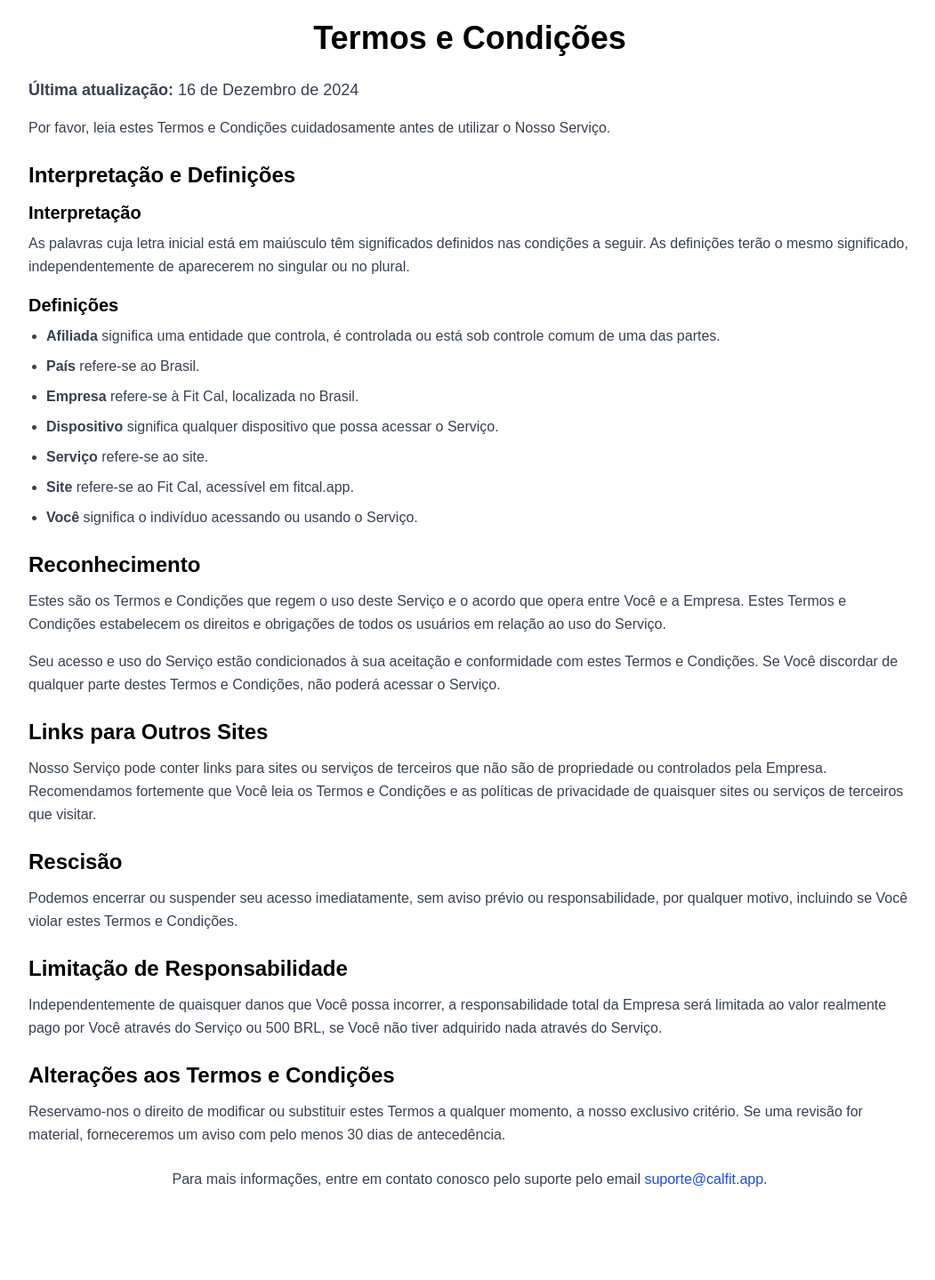
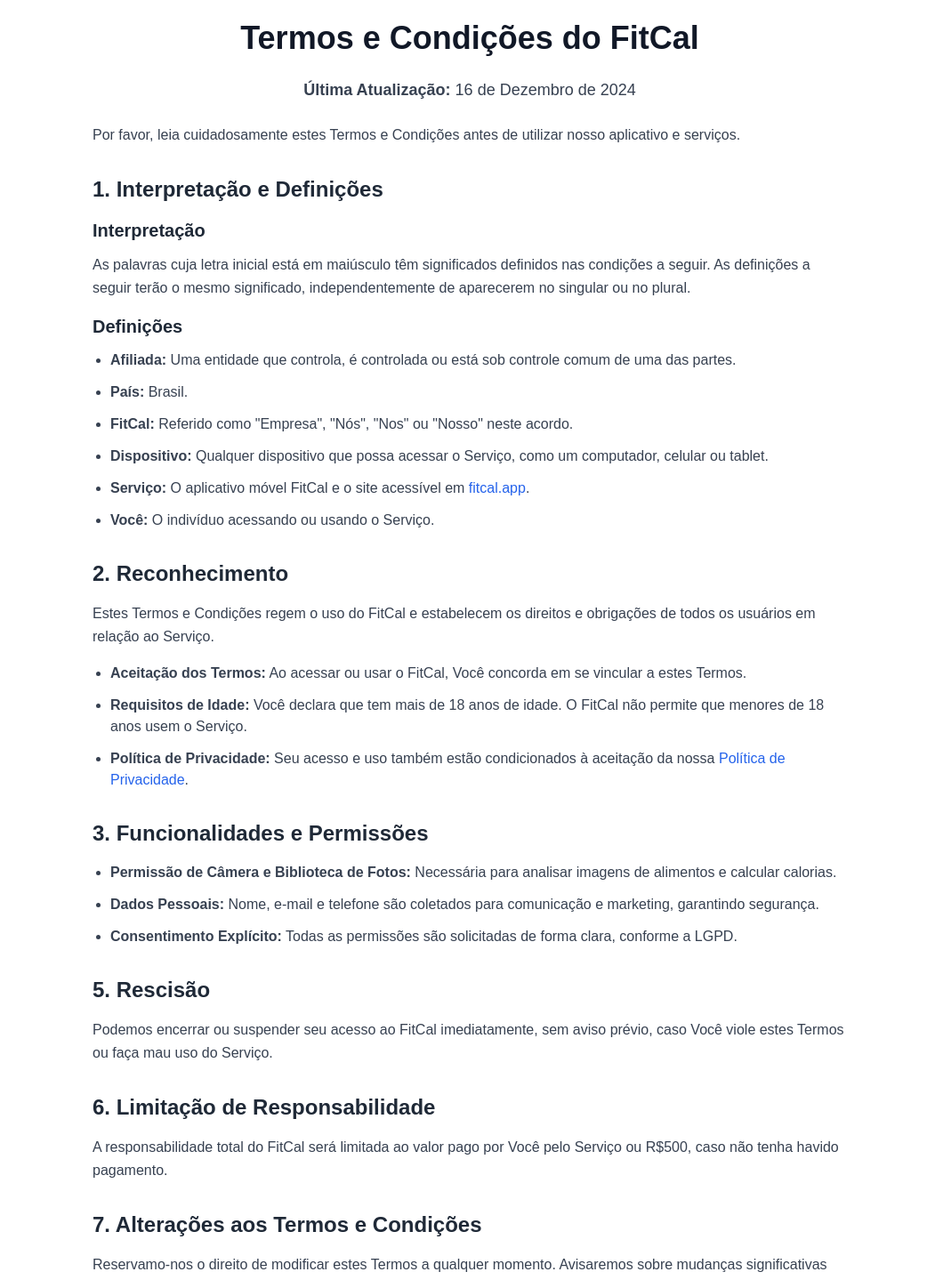
Before and after one commit to vitormusolino/Cal-fit, a React (Vite) app: page /tos in a window 1280 px wide. Shown: the part 120-1559 px from the top of the page at 89% size, without its empty margins (112-1163 px from the left). Built offline with nearby package versions, Linux system fonts and the light colour scheme; a web font is replaced by a local one.

Commit message:
Add files via upload

```diff
--- a/src/pages/Privacidade.jsx
+++ b/src/pages/Privacidade.jsx
@@ -1,109 +1,140 @@
-function Privacidade() {
-    return ( <>
-                <div className="container mx-auto px-4 py-8 max-w-5xl">
+import React from "react";
 
-                    <h1 className="text-3xl md:text-4xl font-bold mb-6 text-center">
+function PoliticaPrivacidade() {
+    return (
+        <div className="container mx-auto px-6 py-8 max-w-4xl">
+            <h1 className="text-3xl md:text-4xl font-bold mb-6 text-center text-gray-900">
                 Política de Privacidade
             </h1>
-
-
-                    <p className="text-lg text-gray-700 mb-4 font-semibold">
-                        Última atualização: <span className="font-normal">16 de Dezembro de 2024</span>
+            <p className="text-lg text-gray-700 mb-6 font-semibold text-center">
+                Última atualização:{" "}
+                <span className="font-normal">16 de Dezembro de 2024</span>
+            </p>
+            <p className="text-gray-700 leading-relaxed mb-8">
+                Esta Política de Privacidade descreve nossas políticas e procedimentos sobre a coleta, uso e divulgação
+                de suas informações ao utilizar nosso Serviço, informando sobre seus direitos de privacidade e como a
+                lei protege você. Utilizamos seus dados pessoais para fornecer e melhorar o Serviço. Ao utilizar o
+                Serviço, você concorda com a coleta e o uso de informações de acordo com esta Política de Privacidade.
             </p>
 
-
-                    <p className="text-gray-700 leading-relaxed mb-6">
-                        Esta Política de Privacidade descreve nossas políticas e procedimentos sobre a coleta, uso e
-                        divulgação de suas informações ao utilizar nosso Serviço, informando sobre seus direitos de
-                        privacidade e como a lei protege você. Utilizamos seus dados pessoais para fornecer e
-                        melhorar o Serviço. Ao utilizar o Serviço, você concorda com a coleta e o uso de informações
-                        de acordo com esta Política de Privacidade.
+            <section className="mb-8">
+                <h2 className="text-2xl font-bold mb-4 text-gray-800">Interpretação e Definições</h2>
+                <h3 className="text-xl font-semibold mb-3 text-gray-800">Interpretação</h3>
+                <p className="text-gray-700 leading-relaxed mb-4">
+                    As palavras cuja inicial está em maiúscula têm significados definidos nas condições descritas a
+                    seguir. As definições terão o mesmo significado, independentemente de aparecerem no singular ou no
+                    plural.
                 </p>
-
-
-                    <section className="mb-6">
-                        <h2 className="text-2xl font-bold mb-3">Interpretação e Definições</h2>
-                        <h3 className="text-xl font-semibold mb-2">Interpretação</h3>
-                        <p className="text-gray-700 leading-relaxed mb-4">
-                        As palavras cuja inicial está em maiúscula têm significados definidos nas condições
-                        descritas a seguir. As definições terão o mesmo significado, independentemente de
-                        aparecerem no singular ou no plural.
-                        </p>
-                        <h3 className="text-xl font-semibold mb-2">Definições</h3>
-                        <ul className="list-disc pl-5 text-gray-700 leading-relaxed space-y-2">
+                <h3 className="text-xl font-semibold mb-3 text-gray-800">Definições</h3>
+                <ul className="list-disc pl-5 space-y-3 text-gray-700">
                     <li>
-                            <strong>Conta</strong> significa uma conta única criada para você acessar nosso Serviço
-                            ou partes do Serviço.
+                        <strong>Conta:</strong> Uma conta única criada para você acessar nosso Serviço ou partes do Serviço.
                     </li>
                     <li>
-                            <strong>Afiliada</strong> significa uma entidade que controla, é controlada por ou está
-                            sob controle comum com uma das partes.
+                        <strong>Afiliada:</strong> Uma entidade que controla, é controlada por ou está sob controle comum
+                        com uma das partes.
                     </li>
                     <li>
-                            <strong>Empresa</strong> refere-se à Fit Cal, com sede no Brasil.
+                        <strong>Empresa:</strong> Refere-se ao FitCal, com sede no Brasil.
                     </li>
                     <li>
-                            <strong>Cookies</strong> são pequenos arquivos colocados no seu dispositivo por um site.
+                        <strong>Cookies:</strong> Pequenos arquivos colocados no seu dispositivo contendo informações
+                        sobre seu histórico de navegação.
                     </li>
                     <li>
-                            <strong>País</strong> refere-se ao Brasil.
+                        <strong>Dispositivo:</strong> Qualquer dispositivo que possa acessar o Serviço, como um
+                        computador, celular ou tablet digital.
                     </li>
                     <li>
-                            <strong>Dispositivo</strong> significa qualquer dispositivo que possa acessar o Serviço.
+                        <strong>Serviço:</strong> Refere-se ao site e/ou aplicativo FitCal.
                     </li>
                     <li>
-                            <strong>Dados Pessoais</strong> são quaisquer informações relacionadas a um indivíduo
-                            identificado ou identificável.
+                        <strong>Você:</strong> O indivíduo que acessa ou usa o Serviço.
                     </li>
                 </ul>
             </section>
 
-                    <section className="mb-6">
-                        <h2 className="text-2xl font-bold mb-3">Coleta e Uso de seus Dados Pessoais</h2>
-                        <h3 className="text-xl font-semibold mb-2">Tipos de Dados Coletados</h3>
-                        <h4 className="font-semibold">Dados Pessoais</h4>
+            <section className="mb-8">
+                <h2 className="text-2xl font-bold mb-4 text-gray-800">Coleta e Uso de seus Dados Pessoais</h2>
+                <h3 className="text-xl font-semibold mb-3 text-gray-800">Tipos de Dados Coletados</h3>
                 <p className="text-gray-700 leading-relaxed mb-4">
-                        Podemos solicitar informações pessoais identificáveis, incluindo:
+                    Ao usar nosso Serviço, podemos solicitar que você nos forneça informações pessoais identificáveis,
+                    incluindo:
                 </p>
-                        <ul className="list-disc pl-5 text-gray-700 leading-relaxed space-y-2">
+                <ul className="list-disc pl-5 space-y-3 text-gray-700">
                     <li>Endereço de e-mail</li>
                     <li>Nome e sobrenome</li>
                     <li>Número de telefone</li>
-                        <li>Dados de Uso</li>
+                    <li>Data de nascimento</li>
+                    <li>Informações de endereço</li>
+                    <li>Dados nutricionais informados por você</li>
                 </ul>
-
-                        <h4 className="font-semibold mt-4">Dados de Uso</h4>
-                        <p className="text-gray-700 leading-relaxed">
-                        Incluem informações coletadas automaticamente, como endereço IP, tipo de navegador, tempo
-                        gasto em páginas, entre outros dados.
+                <p className="text-gray-700 leading-relaxed mt-4">
+                    Além disso, coletamos automaticamente Dados de Uso, como informações sobre seu dispositivo, tipo e
+                    versão do navegador, páginas visitadas, e tempo gasto no Serviço.
                 </p>
             </section>
 
-                    <section className="mb-6">
-                        <h2 className="text-2xl font-bold mb-3">Retenção de Dados</h2>
+            <section className="mb-8">
+                <h3 className="text-xl font-semibold mb-3 text-gray-800">Tecnologias de Rastreamento e Cookies</h3>
+                <p className="text-gray-700 leading-relaxed mb-4">
+                    Usamos Cookies e tecnologias semelhantes para monitorar a atividade em nosso Serviço. Tipos de Cookies:
+                </p>
+                <ul className="list-disc pl-5 space-y-3 text-gray-700">
+                    <li>
+                        <strong>Cookies Essenciais:</strong> Necessários para o funcionamento do Serviço.
+                    </li>
+                    <li>
+                        <strong>Cookies de Funcionalidade:</strong> Melhoram a experiência do usuário.
+                    </li>
+                    <li>
+                        <strong>Cookies de Análise:</strong> Coletam informações para análise de uso e desempenho.
+                    </li>
+                    <li>
+                        <strong>Cookies de Aceitação de Política:</strong> Armazenam suas preferências sobre aceitação de termos.
+                    </li>
+                </ul>
+            </section>
+
+            <section className="mb-8">
+                <h2 className="text-2xl font-bold mb-4 text-gray-800">Uso de seus Dados Pessoais</h2>
                 <p className="text-gray-700 leading-relaxed">
-                        Os Dados Pessoais serão retidos pelo tempo necessário para cumprir as finalidades desta
-                        Política de Privacidade, ou conforme exigido por lei.
+                    A Empresa pode usar os Dados Pessoais para diversas finalidades, incluindo:
+                </p>
+                <ul className="list-disc pl-5 space-y-3 text-gray-700">
+                    <li>Fornecer e manter o Serviço.</li>
+                    <li>Gerenciar sua Conta e fornecer funcionalidades exclusivas.</li>
+                    <li>Executar contratos e processar compras.</li>
+                    <li>Contatá-lo sobre atualizações ou promoções.</li>
+                    <li>Personalizar sua experiência no Serviço.</li>
+                    <li>Realizar análises para melhorar o Serviço.</li>
+                </ul>
+            </section>
+
+            <section className="mb-8">
+                <h2 className="text-2xl font-bold mb-4 text-gray-800">Compartilhamento de Dados Pessoais</h2>
+                <p className="text-gray-700 leading-relaxed">
+                    Seus dados pessoais podem ser compartilhados em situações como:
+                </p>
+                <ul className="list-disc pl-5 space-y-3 text-gray-700">
+                    <li>Com Fornecedores de Serviços.</li>
+                    <li>Para Cumprir Obrigações Legais.</li>
+                    <li>Com Afiliadas.</li>
+                    <li>Em Caso de Fusões ou Aquisições.</li>
+                </ul>
+            </section>
+
+            <section className="mb-8">
+                <h2 className="text-2xl font-bold mb-4 text-gray-800">Alterações nesta Política de Privacidade</h2>
+                <p className="text-gray-700 leading-relaxed">
+                    Podemos atualizar esta Política periodicamente. Recomendamos revisar esta página regularmente para
+                    quaisquer alterações.
                 </p>
             </section>
 
-
-                    <section className="mb-6">
-                        <h2 className="text-2xl font-bold mb-3">Alterações nesta Política de Privacidade</h2>
-                        <p className="text-gray-700 leading-relaxed">
-                        Podemos atualizar esta Política periodicamente. Quaisquer alterações serão notificadas
-                        neste site, com a data de atualização ajustada no topo desta página.
-                        </p>
-                    </section>
-
-
-                    <section>
-                        <p className="text-gray-700 leading-relaxed text-center">
-                        Para mais informações, entre em contato conosco pelo suporte pelo email <a href="mailto:suporte@calfit.app" className="text-blue-700 hover:underline">suporte@calfit.app</a>.
-                        </p>
-                    </section>
+            <p className="text-center text-gray-700 mt-6">Obrigado por confiar no FitCal!</p>
         </div>
-            </> );
+    );
 }
 
-export default Privacidade;
+export default PoliticaPrivacidade;
--- a/src/pages/Termos.jsx
+++ b/src/pages/Termos.jsx
@@ -1,123 +1,123 @@
-function Termos() {
+import React from "react";
 
-    return ( <>
-                <div className="container mx-auto px-4 py-8 max-w-5xl">
-
-                    <h1 className="text-3xl md:text-4xl font-bold mb-6 text-center">
-                        Termos e Condições
+function TermosCondicoes() {
+    return (
+        <div className="container mx-auto px-6 py-8 max-w-4xl">
+            <h1 className="text-3xl md:text-4xl font-bold mb-6 text-center text-gray-900">
+                Termos e Condições do FitCal
             </h1>
-
-
-                    <p className="text-lg text-gray-700 mb-4 font-semibold">
-                        Última atualização: <span className="font-normal">16 de Dezembro de 2024</span>
+            <p className="text-lg text-gray-700 mb-6 font-semibold text-center">
+                Última Atualização:{" "}
+                <span className="font-normal">16 de Dezembro de 2024</span>
+            </p>
+            <p className="text-gray-700 leading-relaxed mb-8">
+                Por favor, leia cuidadosamente estes Termos e Condições antes de utilizar nosso aplicativo e serviços.
             </p>
 
-
-                    <p className="text-gray-700 leading-relaxed mb-6">
-                        Por favor, leia estes Termos e Condições cuidadosamente antes de utilizar o Nosso Serviço.
+            <section className="mb-8">
+                <h2 className="text-2xl font-bold mb-4 text-gray-800">1. Interpretação e Definições</h2>
+                <h3 className="text-xl font-semibold mb-3 text-gray-800">Interpretação</h3>
+                <p className="text-gray-700 leading-relaxed mb-4">
+                    As palavras cuja letra inicial está em maiúsculo têm significados definidos nas condições a seguir.
+                    As definições a seguir terão o mesmo significado, independentemente de aparecerem no singular ou no plural.
                 </p>
-
-
-                    <section className="mb-6">
-                        <h2 className="text-2xl font-bold mb-3">Interpretação e Definições</h2>
-                        <h3 className="text-xl font-semibold mb-2">Interpretação</h3>
-                        <p className="text-gray-700 leading-relaxed mb-4">
-                        As palavras cuja letra inicial está em maiúsculo têm significados definidos nas condições
-                        a seguir. As definições terão o mesmo significado, independentemente de aparecerem no
-                        singular ou no plural.
-                        </p>
-                        <h3 className="text-xl font-semibold mb-2">Definições</h3>
-                        <ul className="list-disc pl-5 text-gray-700 leading-relaxed space-y-2">
+                <h3 className="text-xl font-semibold mb-3 text-gray-800">Definições</h3>
+                <ul className="list-disc pl-5 space-y-3 text-gray-700">
                     <li>
-                            <strong>Afiliada</strong> significa uma entidade que controla, é controlada ou está sob
-                            controle comum de uma das partes.
+                        <strong>Afiliada:</strong> Uma entidade que controla, é controlada ou está sob controle comum de uma das partes.
                     </li>
                     <li>
-                            <strong>País</strong> refere-se ao Brasil.
+                        <strong>País:</strong> Brasil.
                     </li>
                     <li>
-                            <strong>Empresa</strong> refere-se à Fit Cal, localizada no Brasil.
+                        <strong>FitCal:</strong> Referido como "Empresa", "Nós", "Nos" ou "Nosso" neste acordo.
                     </li>
                     <li>
-                            <strong>Dispositivo</strong> significa qualquer dispositivo que possa acessar o Serviço.
+                        <strong>Dispositivo:</strong> Qualquer dispositivo que possa acessar o Serviço, como um computador, celular ou tablet.
                     </li>
                     <li>
-                            <strong>Serviço</strong> refere-se ao site.
+                        <strong>Serviço:</strong> O aplicativo móvel FitCal e o site acessível em <a href="https://fitcal.app" className="text-blue-600 hover:underline">fitcal.app</a>.
                     </li>
                     <li>
-                            <strong>Site</strong> refere-se ao Fit Cal, acessível em fitcal.app.
-                        </li>
-                        <li>
-                            <strong>Você</strong> significa o indivíduo acessando ou usando o Serviço.
+                        <strong>Você:</strong> O indivíduo acessando ou usando o Serviço.
                     </li>
                 </ul>
             </section>
 
+            <section className="mb-8">
+                <h2 className="text-2xl font-bold mb-4 text-gray-800">2. Reconhecimento</h2>
+                <p className="text-gray-700 leading-relaxed mb-4">
+                    Estes Termos e Condições regem o uso do FitCal e estabelecem os direitos e obrigações de todos os usuários em relação ao Serviço.
+                </p>
+                <ul className="list-disc pl-5 space-y-3 text-gray-700">
+                    <li>
+                        <strong>Aceitação dos Termos:</strong> Ao acessar ou usar o FitCal, Você concorda em se vincular a estes Termos.
+                    </li>
+                    <li>
+                        <strong>Requisitos de Idade:</strong> Você declara que tem mais de 18 anos de idade. O FitCal não permite que menores de 18 anos usem o Serviço.
+                    </li>
+                    <li>
+                        <strong>Política de Privacidade:</strong> Seu acesso e uso também estão condicionados à aceitação da nossa{" "}
+                        <a href="https://fitcal.app/politica-de-privacidade" className="text-blue-600 hover:underline">
+                            Política de Privacidade
+                        </a>.
+                    </li>
+                </ul>
+            </section>
 
-                    <section className="mb-6">
-                        <h2 className="text-2xl font-bold mb-3">Reconhecimento</h2>
-                        <p className="text-gray-700 leading-relaxed mb-4">
-                        Estes são os Termos e Condições que regem o uso deste Serviço e o acordo que opera entre
-                        Você e a Empresa. Estes Termos e Condições estabelecem os direitos e obrigações de todos
-                        os usuários em relação ao uso do Serviço.
-                        </p>
+            <section className="mb-8">
+                <h2 className="text-2xl font-bold mb-4 text-gray-800">3. Funcionalidades e Permissões</h2>
+                <ul className="list-disc pl-5 space-y-3 text-gray-700">
+                    <li>
+                        <strong>Permissão de Câmera e Biblioteca de Fotos:</strong> Necessária para analisar imagens de alimentos e calcular calorias.
+                    </li>
+                    <li>
+                        <strong>Dados Pessoais:</strong> Nome, e-mail e telefone são coletados para comunicação e marketing, garantindo segurança.
+                    </li>
+                    <li>
+                        <strong>Consentimento Explícito:</strong> Todas as permissões são solicitadas de forma clara, conforme a LGPD.
+                    </li>
+                </ul>
+            </section>
+
+            <section className="mb-8">
+                <h2 className="text-2xl font-bold mb-4 text-gray-800">5. Rescisão</h2>
                 <p className="text-gray-700 leading-relaxed">
-                        Seu acesso e uso do Serviço estão condicionados à sua aceitação e conformidade com estes
-                        Termos e Condições. Se Você discordar de qualquer parte destes Termos e Condições, não
-                        poderá acessar o Serviço.
+                    Podemos encerrar ou suspender seu acesso ao FitCal imediatamente, sem aviso prévio, caso Você viole estes Termos ou faça mau uso do Serviço.
                 </p>
             </section>
 
-
-                    <section className="mb-6">
-                        <h2 className="text-2xl font-bold mb-3">Links para Outros Sites</h2>
+            <section className="mb-8">
+                <h2 className="text-2xl font-bold mb-4 text-gray-800">6. Limitação de Responsabilidade</h2>
                 <p className="text-gray-700 leading-relaxed">
-                        Nosso Serviço pode conter links para sites ou serviços de terceiros que não são de
-                        propriedade ou controlados pela Empresa.
-                        </p>
-                        <p className="text-gray-700 leading-relaxed">
-                        Recomendamos fortemente que Você leia os Termos e Condições e as políticas de privacidade
-                        de quaisquer sites ou serviços de terceiros que visitar.
+                    A responsabilidade total do FitCal será limitada ao valor pago por Você pelo Serviço ou R$500, caso não tenha havido pagamento.
                 </p>
             </section>
 
-
-                    <section className="mb-6">
-                        <h2 className="text-2xl font-bold mb-3">Rescisão</h2>
+            <section className="mb-8">
+                <h2 className="text-2xl font-bold mb-4 text-gray-800">7. Alterações aos Termos e Condições</h2>
                 <p className="text-gray-700 leading-relaxed">
-                        Podemos encerrar ou suspender seu acesso imediatamente, sem aviso prévio ou
-                        responsabilidade, por qualquer motivo, incluindo se Você violar estes Termos e Condições.
+                    Reservamo-nos o direito de modificar estes Termos a qualquer momento. Avisaremos sobre mudanças significativas com pelo menos 30 dias de antecedência.
                 </p>
             </section>
 
-
-                    <section className="mb-6">
-                        <h2 className="text-2xl font-bold mb-3">Limitação de Responsabilidade</h2>
+            <section>
+                <h2 className="text-2xl font-bold mb-4 text-gray-800">9. Contato</h2>
                 <p className="text-gray-700 leading-relaxed">
-                        Independentemente de quaisquer danos que Você possa incorrer, a responsabilidade total da
-                        Empresa será limitada ao valor realmente pago por Você através do Serviço ou 500 BRL, se
-                        Você não tiver adquirido nada através do Serviço.
+                    Se tiver dúvidas sobre estes Termos e Condições, entre em contato conosco:
                 </p>
-                    </section>
-
-
-                    <section className="mb-6">
-                        <h2 className="text-2xl font-bold mb-3">Alterações aos Termos e Condições</h2>
-                        <p className="text-gray-700 leading-relaxed">
-                        Reservamo-nos o direito de modificar ou substituir estes Termos a qualquer momento, a
-                        nosso exclusivo critério. Se uma revisão for material, forneceremos um aviso com pelo
-                        menos 30 dias de antecedência.
-                        </p>
-                    </section>
-
-
-                    <section>
-                    <p className="text-gray-700 leading-relaxed text-center">
-                        Para mais informações, entre em contato conosco pelo suporte pelo email <a href="mailto:suporte@calfit.app" className="text-blue-700 hover:underline">suporte@calfit.app</a>.
-                        </p>
+                <ul className="list-disc pl-5 space-y-3 text-gray-700">
+                    <li>
+                        <strong>E-mail:</strong> <a href="mailto:suporte@fitcal.app" className="text-blue-600 hover:underline">suporte@fitcal.app</a>
+                    </li>
+                    <li>
+                        <strong>Site:</strong> <a href="https://fitcal.app" className="text-blue-600 hover:underline">fitcal.app</a>
+                    </li>
+                </ul>
+                <p className="text-center text-gray-700 mt-6">Obrigado por usar o FitCal!</p>
             </section>
         </div>
-            </> );
+    );
 }
 
-export default Termos;
+export default TermosCondicoes;
```
Lines whose indentation alone changed are shown as unchanged.
